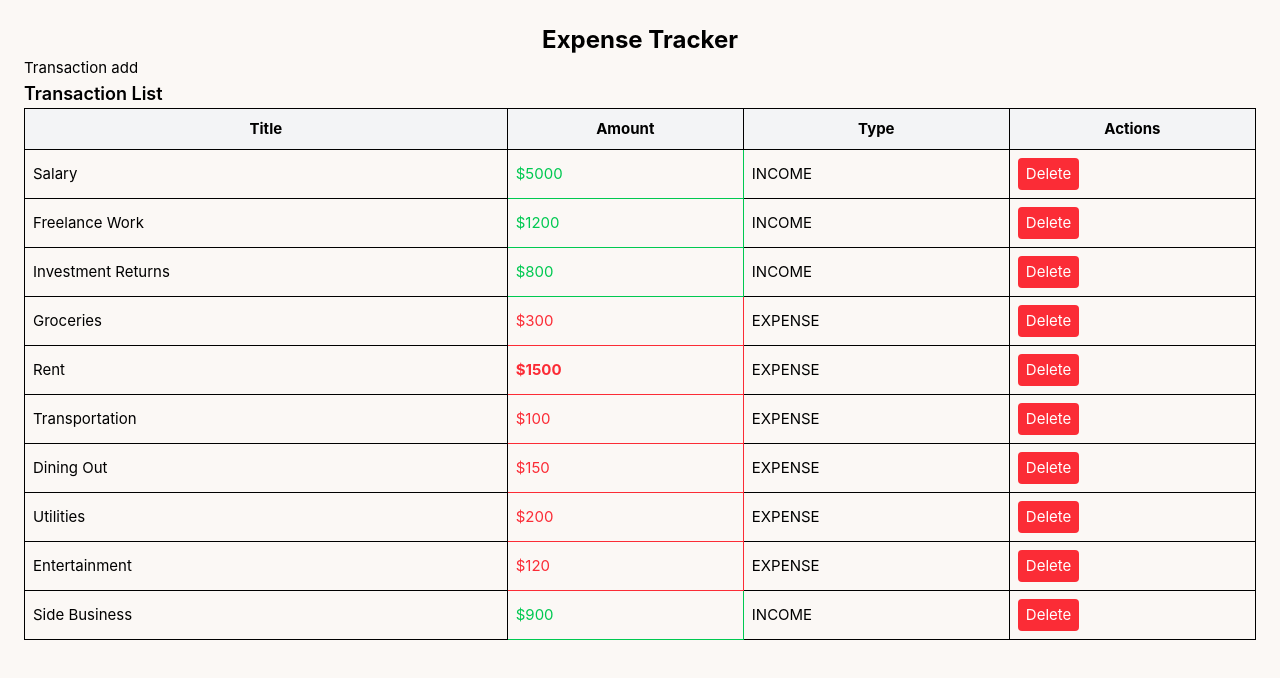
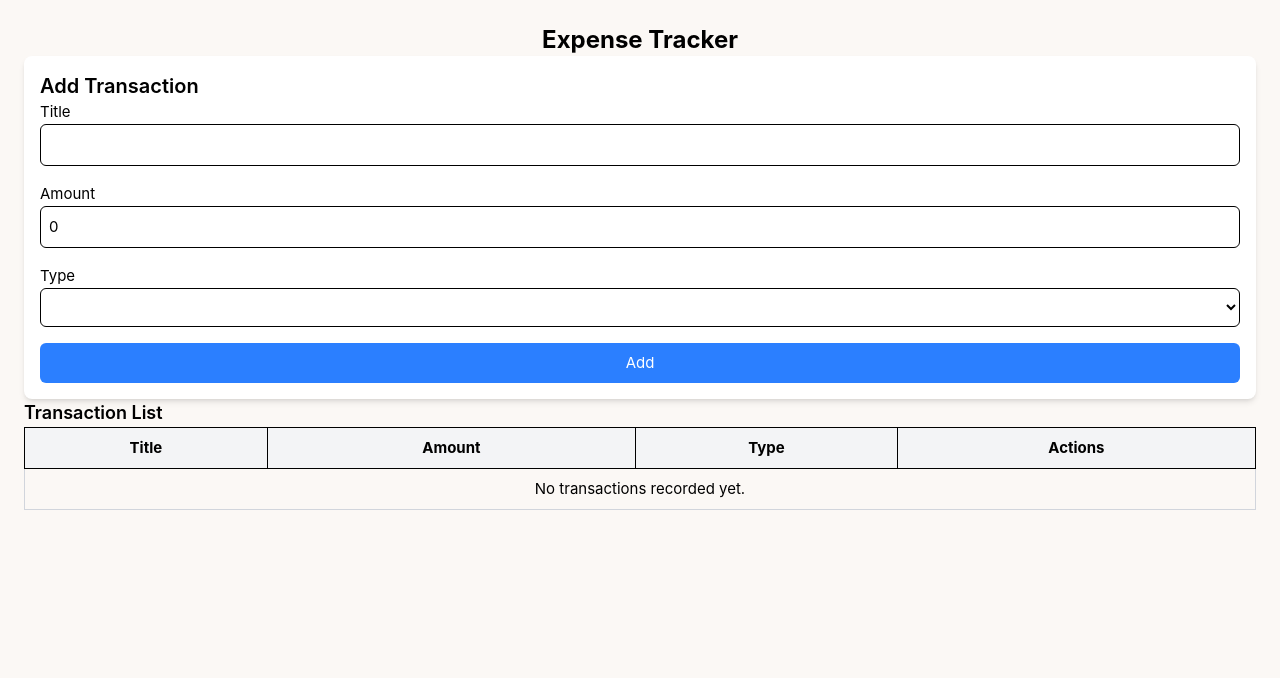
Before and after one commit to RayhanalKavey/expense-tracker-app, a Vue app: page / in a window 1280 px wide. Shown: the top 678 px of the page. Built offline with nearby package versions, Linux system fonts and the light colour scheme.

Commit message:
Setup of adding a new transaction and store it the locan storage.

```diff
--- a/jsconfig.json
+++ b/jsconfig.json
@@ -4,5 +4,5 @@
       "@/*": ["./src/*"]
     }
   },
-  "exclude": ["node_modules", "dist"]
+  "exclude": ["node_modules", "docs"]
 }
--- a/src/App.vue
+++ b/src/App.vue
@@ -1,26 +1,21 @@
 <script setup>
 import TransactionList from "./components/TransactionList.vue";
 import AddTransaction from "./components/AddTransaction.vue";
-import { ref } from "vue";
+import { ref, onMounted } from "vue";
 
-const transactions = ref([
-  { id: 1, title: "Salary", type: "INCOME", amount: 5000 },
-  { id: 2, title: "Freelance Work", type: "INCOME", amount: 1200 },
-  { id: 3, title: "Investment Returns", type: "INCOME", amount: 800 },
-  { id: 4, title: "Groceries", type: "EXPENSE", amount: 300 },
-  { id: 5, title: "Rent", type: "EXPENSE", amount: 1500 },
-  { id: 6, title: "Transportation", type: "EXPENSE", amount: 100 },
-  { id: 7, title: "Dining Out", type: "EXPENSE", amount: 150 },
-  { id: 8, title: "Utilities", type: "EXPENSE", amount: 200 },
-  { id: 9, title: "Entertainment", type: "EXPENSE", amount: 120 },
-  { id: 10, title: "Side Business", type: "INCOME", amount: 900 },
-]);
+const transactions = ref([]);
+
+onMounted(() => {
+  const storedTransactions =
+    JSON.parse(localStorage.getItem("transactions")) || [];
+  transactions.value = storedTransactions;
+});
 </script>
 
 <template>
   <div class="container mx-auto p-6">
     <h2 class="text-center text-2xl font-bold">Expense Tracker</h2>
-    <add-transaction />
+    <add-transaction v-model="transactions" />
     <transaction-list :transactions="transactions" />
   </div>
 </template>
--- a/src/components/AddTransaction.vue
+++ b/src/components/AddTransaction.vue
@@ -1,7 +1,73 @@
-<script setup></script>
+<script setup>
+import { ref } from "vue";
+
+const transactions = defineModel({
+  type: Array,
+  default: () => [],
+});
+
+const newTrack = ref({
+  id: 0,
+  title: "",
+  amount: 0,
+  type: "",
+});
+
+function submitTransaction() {
+  newTrack.value.id = transactions.value.length + 1; //Create Id of new task
+  transactions.value.push(newTrack.value); // Update list by pushing new transaction
+
+  localStorage.setItem("transactions", JSON.stringify(transactions.value)); //Store in the local storage
+
+  newTrack.value = {
+    id: 0,
+    title: "",
+    amount: 0,
+    type: "",
+  }; //Reset input field
+}
+</script>
 
 <template>
-  <h1>Transaction add</h1>
+  <div class="bg-white shadow-md rounded-lg p-4">
+    <h4 class="text-xl font-semibold mb-2">Add Transaction</h4>
+    <form
+      @submit.prevent="submitTransaction"
+      class="space-y-4 flex flex-col gap-4">
+      <div>
+        <label class="block">Title</label>
+        <input
+          v-model="newTrack.title"
+          type="text"
+          class="w-full p-2 border rounded-md"
+          required />
+      </div>
+      <div>
+        <label class="block">Amount</label>
+        <input
+          v-model.number="newTrack.amount"
+          type="number"
+          class="w-full p-2 border rounded-md"
+          required
+          min="1" />
+      </div>
+      <div>
+        <label class="block">Type</label>
+        <select
+          v-model="newTrack.type"
+          class="w-full p-2 border rounded-md"
+          required>
+          <option value="Income">Income</option>
+          <option value="Expense">Expense</option>
+        </select>
+      </div>
+      <button
+        type="submit"
+        class="w-full bg-blue-500 text-white p-2 rounded-md">
+        Add
+      </button>
+    </form>
+  </div>
 </template>
 
 <style scoped></style>
```
Also changed, not shown: 3 other files (tests, documents, lock files or other folders).
